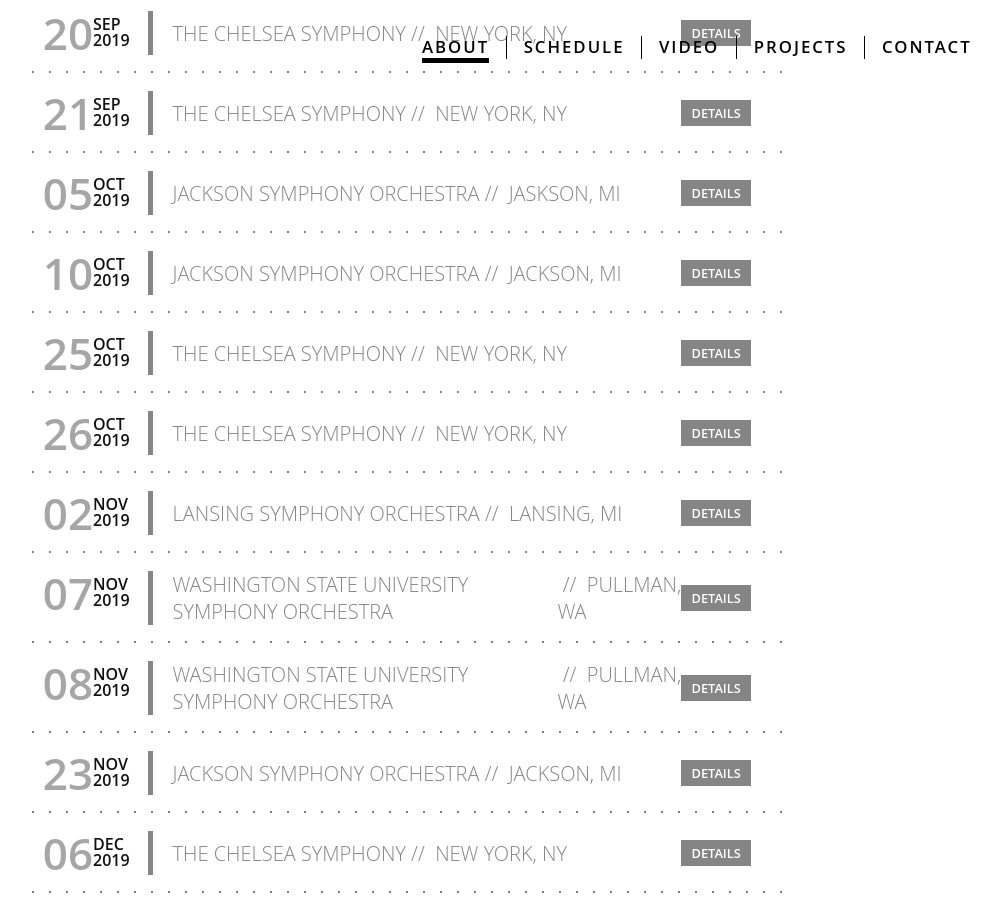
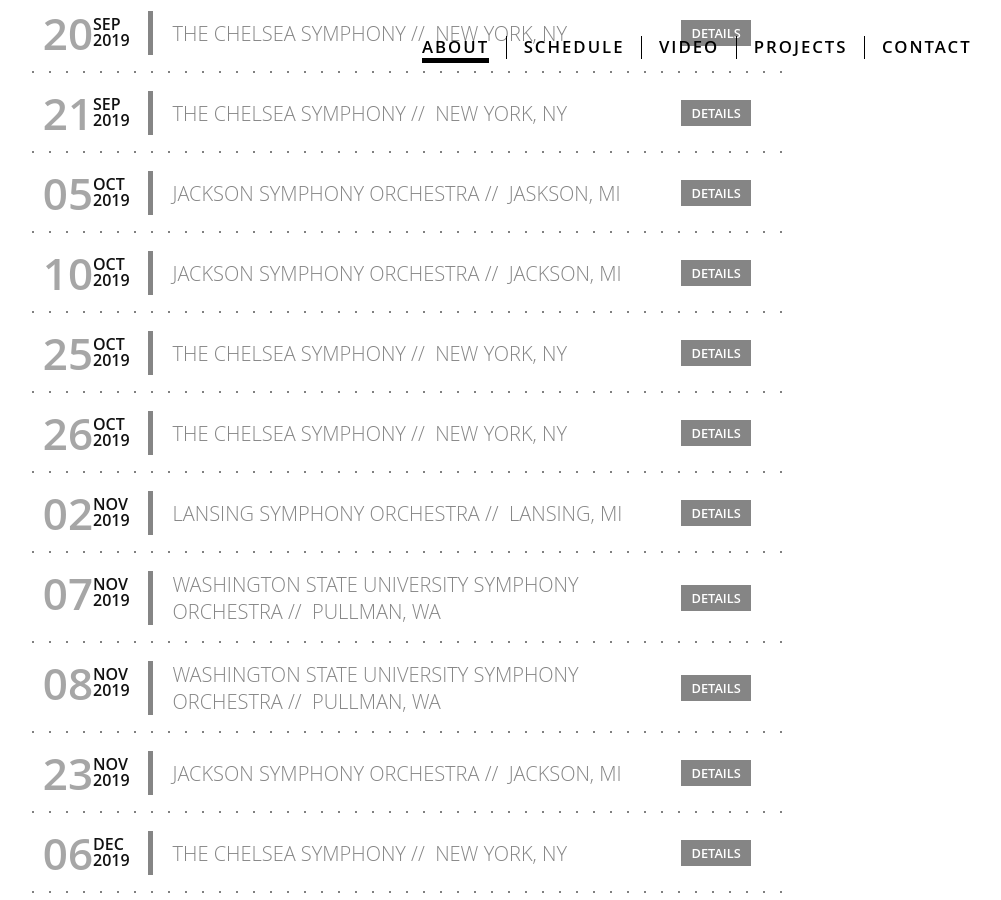
Before and after one commit to nbuonin/maubin-jekyll, a Jekyll site: the page built from index.html, in a window 1280 px wide and 900 px high, scrolled down 1715 px. Shown: the whole window, without its empty margins (233-1234 px from the left). Built offline with Jekyll 4.4.1, drawn with Linux system fonts in a browser that asks for light colours; nearby versions of some CDN libraries; some of the changed text lies outside the part shown.

Commit message:
HP Concert Listing: fix line wraps

```diff
--- a/_includes/hp_upcoming_events.html
+++ b/_includes/hp_upcoming_events.html
@@ -24,7 +24,7 @@
               </div>
           </div>
           <div class="hp-perf-name">
-              <span>{{ item.group }}</span>&nbsp;//&nbsp;&nbsp;{{ item.location }}
+              {{ item.group }}&nbsp;//&nbsp;&nbsp;{{ item.location }}
           </div>
           <div class="hp-perf-link">
               <a href="#" class="btn-sm">Details</a>
```
